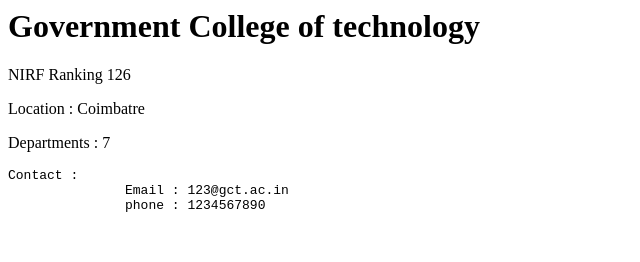
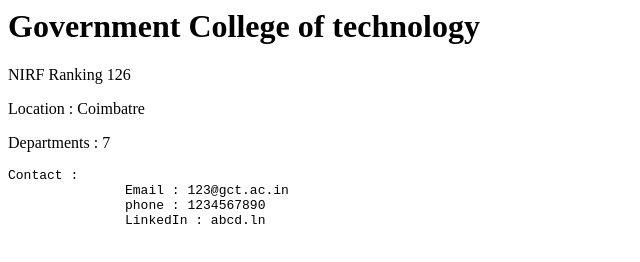
Before and after one commit to Barathkumar8610/Walmart, a plain HTML site: page gct.html in a window 1280 px wide. Shown: the whole page, without its empty margins (0-640 px from the left). Drawn offline with Linux system fonts and the light colour scheme.

Commit message:
Added linkedin in footer

```diff
--- a/gct.html
+++ b/gct.html
@@ -15,6 +15,7 @@
        <pre>Contact :
                Email : 123@gct.ac.in
                phone : 1234567890
+               LinkedIn : abcd.ln
        </pre>
    </footer>
 </html>
```
